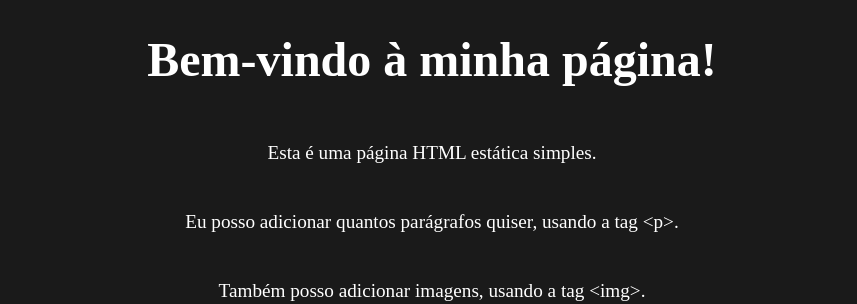
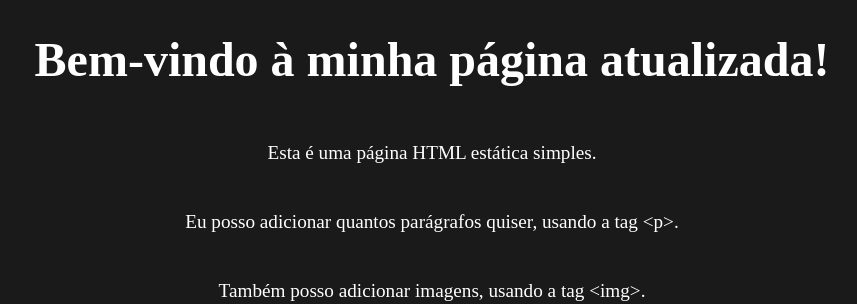
Before and after one commit to Willianwg/instance, a website: page public/index.html in a window 1280 px wide. Shown: the top 304 px of the page, without its empty margins (208-1065 px from the left). Drawn offline with Linux system fonts and the light colour scheme.

Commit message:
update page

```diff
--- a/public/index.html
+++ b/public/index.html
@@ -34,7 +34,7 @@
 	</style>
 </head>
 <body>
-	<h1>Bem-vindo à minha página!</h1>
+	<h1>Bem-vindo à minha página atualizada!</h1>
 	<p>Esta é uma página HTML estática simples.</p>
 	<p>Eu posso adicionar quantos parágrafos quiser, usando a tag &lt;p&gt;.</p>
 	<p>Também posso adicionar imagens, usando a tag &lt;img&gt;.</p>
```
